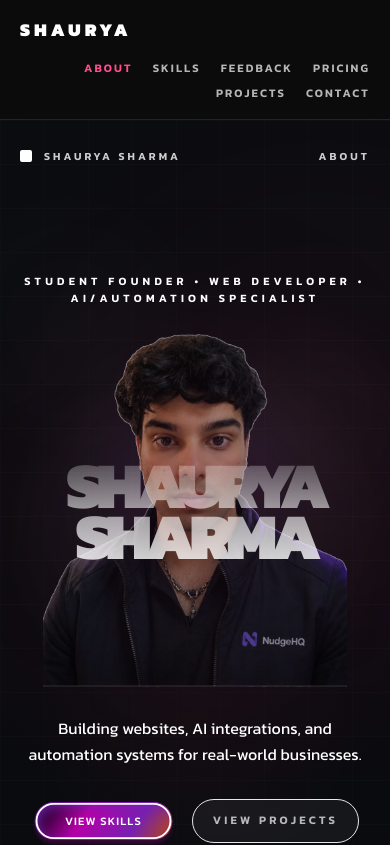
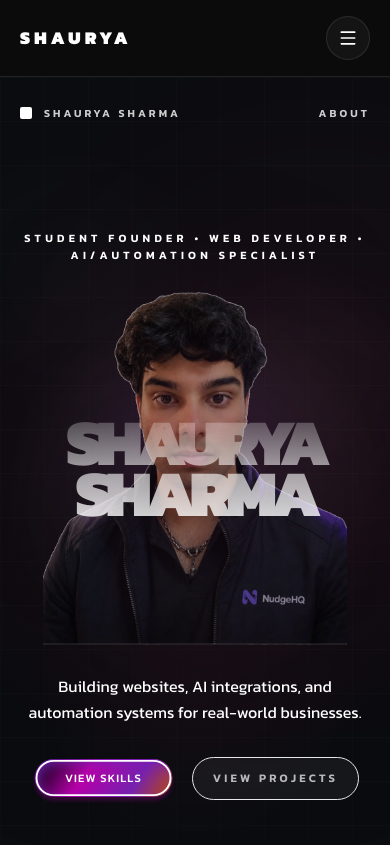
Before and after one commit to rishh4real/portfolio, a React (Vite) app: page / in a window 390 px wide. Shown: the top 845 px of the page. Built offline with nearby package versions, Linux system fonts and the light colour scheme.

Commit message:
Add responsive mobile navigation

```diff
--- a/src/components/SiteHeader.tsx
+++ b/src/components/SiteHeader.tsx
@@ -1,18 +1,34 @@
+import { useState } from 'react';
+import { Menu, X } from 'lucide-react';
 import { NavLink } from 'react-router-dom';
 import { NAV_LINKS } from '../data/content';
 
 export default function SiteHeader() {
+  const [isOpen, setIsOpen] = useState(false);
+  const closeMenu = () => setIsOpen(false);
+
   return (
     <header className="sticky top-0 z-50 border-b border-white/10 bg-[#0C0C0C]/90 backdrop-blur-md">
-      <div className="mx-auto flex max-w-7xl flex-wrap items-center justify-between gap-4 px-5 py-4 sm:px-8 md:px-10">
+      <div className="mx-auto flex max-w-7xl items-center justify-between gap-4 px-5 py-4 sm:px-8 md:px-10">
         <NavLink
           to="/"
+          onClick={closeMenu}
           className="text-lg font-black uppercase tracking-[0.22em] text-white transition-opacity hover:opacity-80 sm:text-xl"
         >
           Shaurya
         </NavLink>
 
-        <nav className="flex flex-wrap items-center justify-end gap-x-5 gap-y-2 sm:gap-x-6 md:gap-x-8">
+        <button
+          type="button"
+          onClick={() => setIsOpen((value) => !value)}
+          className="inline-flex h-11 w-11 items-center justify-center rounded-full border border-white/10 bg-white/[0.04] text-white transition hover:border-[#FF4D8D]/45 hover:text-[#FF4D8D] md:hidden"
+          aria-label="Toggle navigation menu"
+          aria-expanded={isOpen}
+        >
+          {isOpen ? <X className="h-5 w-5" /> : <Menu className="h-5 w-5" />}
+        </button>
+
+        <nav className="hidden items-center justify-end gap-x-5 gap-y-2 md:flex md:gap-x-8">
           {NAV_LINKS.map((link) => (
             <NavLink
               key={link.href}
@@ -30,6 +46,34 @@ export default function SiteHeader() {
           ))}
         </nav>
       </div>
+
+      <div
+        className={[
+          'overflow-hidden border-white/10 transition-[max-height,opacity] duration-300 ease-out md:hidden',
+          isOpen ? 'max-h-[420px] border-t opacity-100' : 'max-h-0 opacity-0',
+        ].join(' ')}
+      >
+        <nav className="mx-auto grid max-w-7xl gap-2 px-5 py-4 sm:px-8">
+          {NAV_LINKS.map((link) => (
+            <NavLink
+              key={link.href}
+              to={link.href}
+              end={link.href === '/'}
+              onClick={closeMenu}
+              className={({ isActive }) =>
+                [
+                  'rounded-2xl border px-4 py-3 text-sm font-semibold uppercase tracking-[0.18em] transition-colors',
+                  isActive
+                    ? 'border-[#FF4D8D]/45 bg-[#FF4D8D]/10 text-[#FF4D8D]'
+                    : 'border-white/10 bg-white/[0.03] text-white/72 hover:border-white/20 hover:text-white',
+                ].join(' ')
+              }
+            >
+              {link.label}
+            </NavLink>
+          ))}
+        </nav>
+      </div>
     </header>
   );
 }
```
